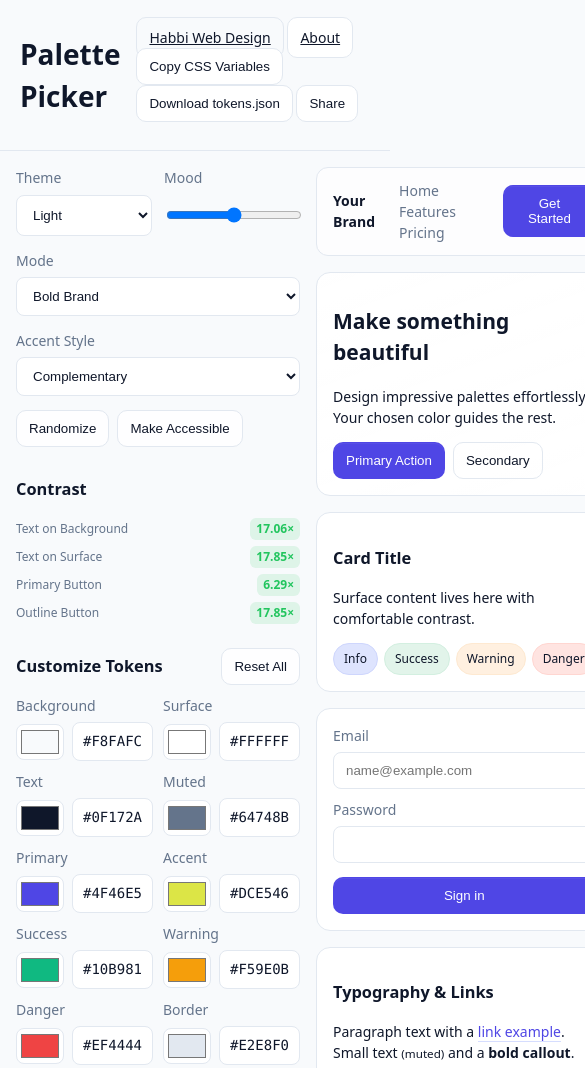
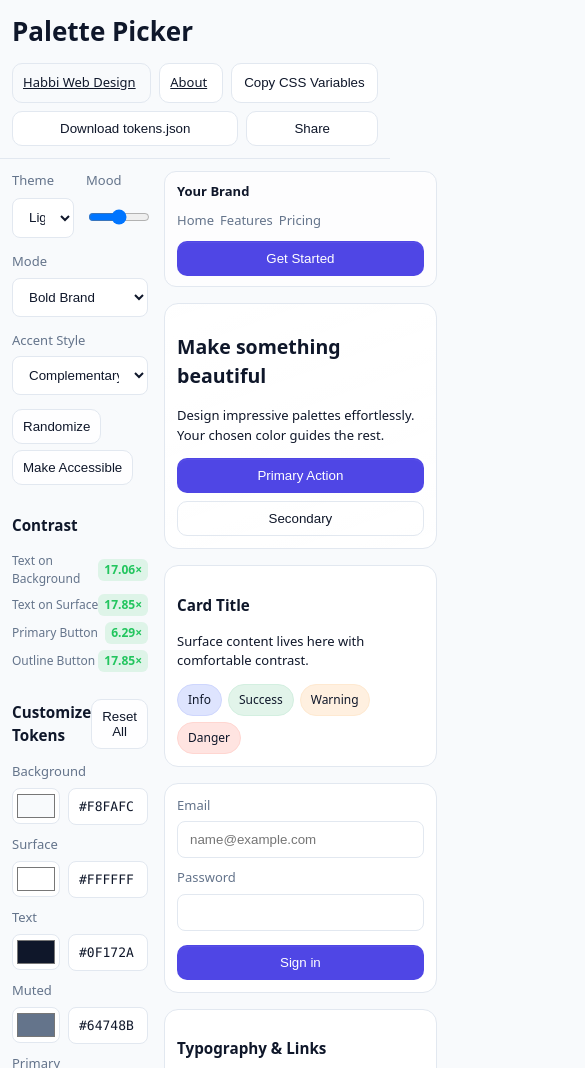
Before and after one commit to Habbi2/palette-picker, a plain HTML site: page index.html in a window 390 px wide. Shown: the top 1068 px of the page, 585 px wide, since content can reach past the window. Drawn offline with Linux system fonts and the light colour scheme.

Commit message:
style(palette-picker): improve responsive layout (header/nav/actions/grids/tabs), add small-screen tweaks; add root vercel routing

```diff
--- a/styles.css
+++ b/styles.css
@@ -48,6 +48,8 @@ body {
 
 .grid-2 { display: grid; grid-template-columns: 1fr 1fr; gap: 12px; }
 .inline-actions { display: flex; gap: 8px; }
+/* make inline actions wrap when space is tight */
+.inline-actions { flex-wrap: wrap; }
 
 .btn {
   border: 1px solid var(--border); background: var(--surface); color: var(--text);
@@ -147,4 +149,40 @@ body {
   .app-main { grid-template-columns: 1fr; }
   .controls { position: static; }
   .grid { grid-template-columns: 1fr; }
+  /* header stacks and actions wrap */
+  .app-header { flex-wrap: wrap; gap: 12px; }
+  .app-header h1 { flex: 1 1 100%; margin: 0; }
+  .app-header .actions { display: flex; flex-wrap: wrap; gap: 8px; width: 100%; }
+  .app-header .actions .btn { flex: 1 1 auto; }
+  /* nav stacks into rows */
+  .nav { grid-template-columns: 1fr; gap: 10px; }
+  .nav nav { display: flex; flex-wrap: wrap; gap: 8px; }
+  .nav a { margin: 0; }
+  .nav .btn.primary { justify-self: start; width: 100%; }
+  /* grids collapse */
+  .color-grid, .tokens-view { grid-template-columns: 1fr; }
+  .inline-actions { gap: 6px; }
+  .hero .actions { flex-wrap: wrap; }
+  .app-main { padding: 12px; }
+  /* tabs become scrollable */
+  .tabs { overflow-x: auto; white-space: nowrap; }
+  .tab { white-space: nowrap; }
+  /* table density on small screens */
+  .table th, .table td { padding: 6px 8px; }
+  /* footer centers */
+  .app-footer { flex-wrap: wrap; justify-content: center; text-align: center; }
 }
+
+@media (max-width: 720px) {
+  .btn { padding: 9px 10px; }
+  .nav { padding: 10px 12px; }
+  .badges { flex-wrap: wrap; }
+}
+
+@media (max-width: 480px) {
+  body { font-size: 13px; }
+  .app-header { padding: 12px; }
+  .card { padding: 12px; }
+  .hero .actions .btn { flex: 1 1 100%; }
+  .nav nav { gap: 6px; }
+}
```
